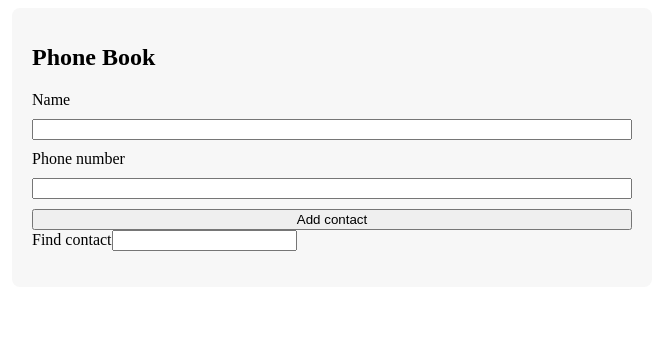
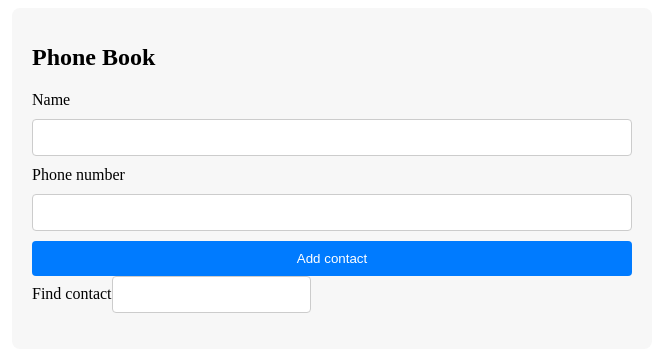
Before and after one commit to PiotrFrontczak/goit-react-hw-04-phonebook, a React (Vite) app: page / in a window 1280 px wide. Shown: the top 352 px of the page, without its empty margins (308-971 px from the left). Built offline with nearby package versions, Linux system fonts and the light colour scheme.

Commit message:
Update App.jsx

```diff
--- a/src/components/App.jsx
+++ b/src/components/App.jsx
@@ -30,7 +30,7 @@ class AddContactForm extends Component {
     }
 
     addContact({
-      id: nanoid(),
+      id: nanoid(), // Generujemy string jako id
       name: this.state.name,
       number: this.state.number
     });
@@ -52,6 +52,7 @@ class AddContactForm extends Component {
           required
           value={this.state.name}
           onChange={this.handleChange}
+          className={styles.input}
         />
         <label htmlFor={numId}>Phone number</label>
         <input
@@ -62,8 +63,9 @@ class AddContactForm extends Component {
           required
           value={this.state.number}
           onChange={this.handleChange}
+          className={styles.input}
         />
-        <button type="submit">Add contact</button>
+        <button type="submit" className={styles.button}>Add contact</button>
       </form>
     );
   }
@@ -73,7 +75,7 @@ AddContactForm.propTypes = {
   addContact: PropTypes.func.isRequired,
   contacts: PropTypes.arrayOf(
     PropTypes.shape({
-      id: PropTypes.string.isRequired,
+      id: PropTypes.string.isRequired, // Upewnijmy się, że id jest stringiem
       name: PropTypes.string.isRequired,
       number: PropTypes.string.isRequired,
     })
@@ -91,6 +93,7 @@ const ContactList = ({ contacts, deleteContact, filter, handleFilterChange }) =>
         name="filter"
         value={filter}
         onChange={handleFilterChange}
+        className={styles.input}
       />
       <ul className={styles.list}>
         {contacts
@@ -98,9 +101,9 @@ const ContactList = ({ contacts, deleteContact, filter, handleFilterChange }) =>
             contact.name.toLowerCase().includes(filter.toLowerCase())
           )
           .map(contact => (
-            <li key={contact.id}>
+            <li key={contact.id} className={styles.listItem}>
               {contact.name} - {contact.number}
-              <button onClick={() => deleteContact(contact.id)}>Delete</button>
+              <button onClick={() => deleteContact(contact.id)} className={styles.deleteButton}>Delete</button>
             </li>
           ))}
       </ul>
@@ -111,7 +114,7 @@ const ContactList = ({ contacts, deleteContact, filter, handleFilterChange }) =>
 ContactList.propTypes = {
   contacts: PropTypes.arrayOf(
     PropTypes.shape({
-      id: PropTypes.string.isRequired,
+      id: PropTypes.string.isRequired, // Upewnijmy się, że id jest stringiem
       name: PropTypes.string.isRequired,
       number: PropTypes.string.isRequired,
     })
```
